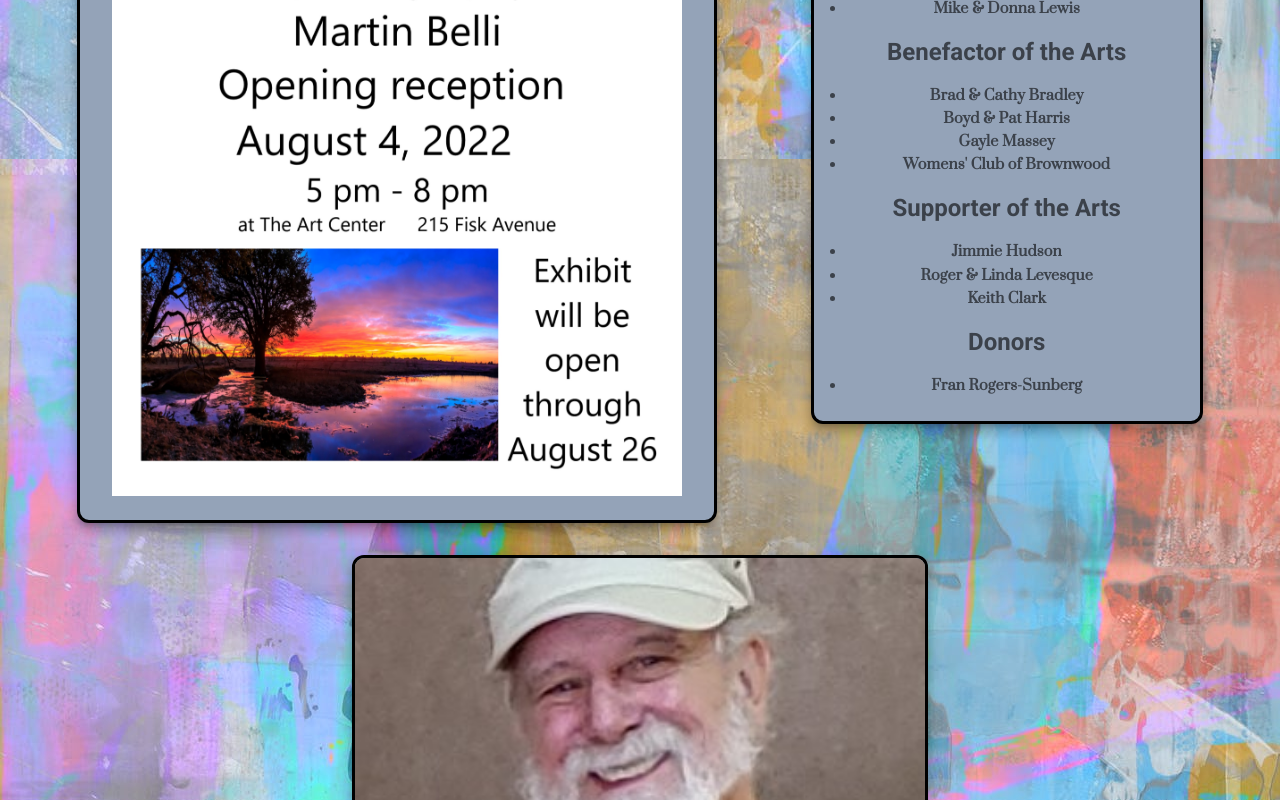
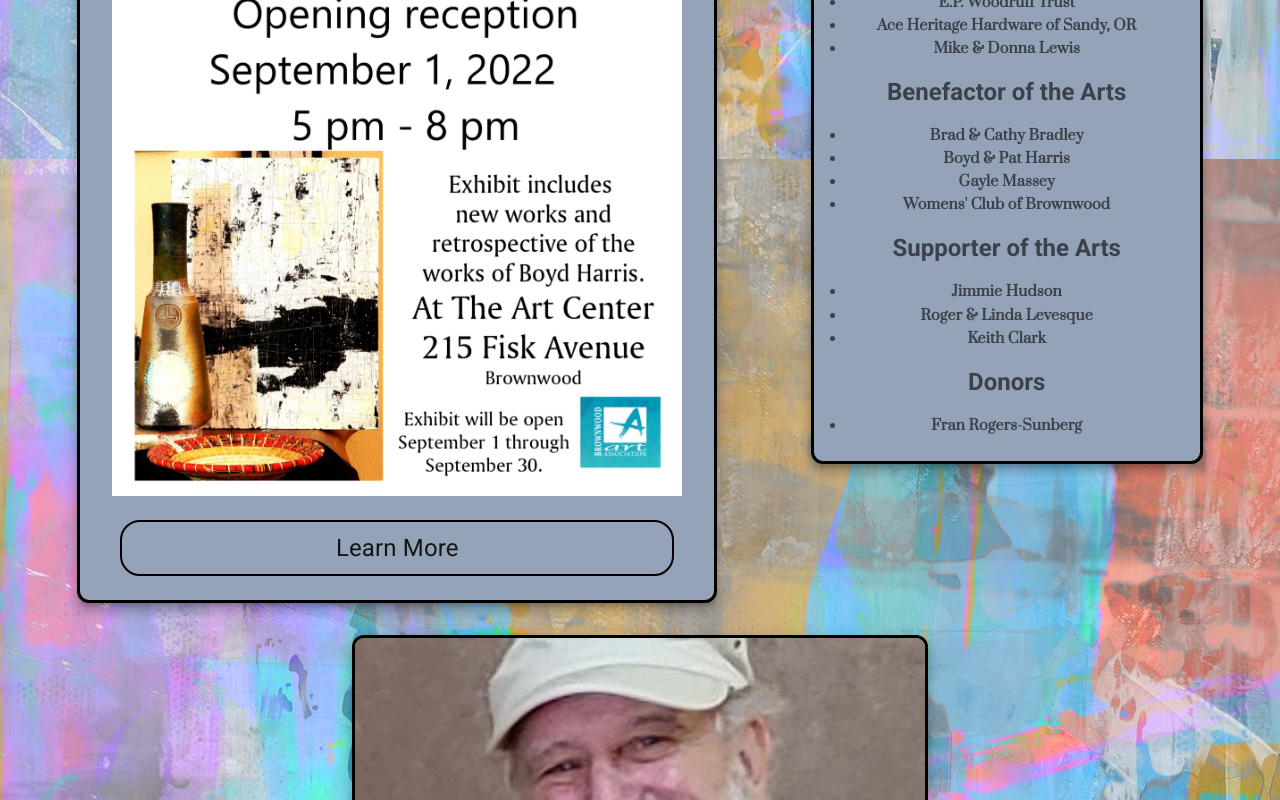
Before and after one commit to Jonathan-Day-Dev/bwd-art, a React (Create React App) app: page / in a window 1280 px wide. Shown: the part 1141-1941 px from the top of the page. Built offline with nearby package versions, Linux system fonts and the light colour scheme.

Commit message:
new cover page

```diff
--- a/src/components/Board/Board.js
+++ b/src/components/Board/Board.js
@@ -1,4 +1,5 @@
-import belli from "../../assets/new/belli.jpg";
+// import belli from "../../assets/new/belli.jpg";
+import boyd from "../../assets/boydharrisposter.jpg";
 
 import CustomCard from "../UI/CustomCard";
 
@@ -6,11 +7,11 @@ const Board = () => {
   return (
     <CustomCard
       maxWth={{ xs: "80%", lg: "50%", xl: "40%" }}
-      title="Martin Belli Exhibit"
+      title="Boyd Harris Exhibit"
       body={
-        <img src={belli} alt="The Art of Fiber" />
+        <img src={boyd} alt="Boyd Harris Exhibit" />
       }
-      learn={false}
+      learn={true}
     />
   );
 };
--- a/src/components/Event/components/event_data.js
+++ b/src/components/Event/components/event_data.js
@@ -1,11 +1,9 @@
 import bobsw from "../../../assets/bobsw.jpg";
 import camera from "../../../assets/camera.jpg";
 import chili from "../../../assets/chili.jpg";
-// import belli from "../../../assets/belli.jpg";
 import boyd from "../../../assets/boyd.jpg";
-import textileart from "../../../assets/textileart.jpg";
 
-import {Link} from "react-router-dom";
+// import {Link} from "react-router-dom";
 
 const events = [
   // {
@@ -21,20 +19,13 @@ const events = [
   //     phone: "",
   //     isInstructor: true,
   //   },
-  // {
-  //   title: '"Scenes from Brown County" Exhibit Reception by Martin Belli',
-  //   date: "August 4",
-  //   time: "5 pm - 8 pm",
-  //   img: belli,
-  //   description: "Martin Belli moved to Brownwood from New York in 1994. He is currently the Medical Director and Chief Pathologist at Hendrick Medical Center in Brownwood. \"Scenes from Brown County\" is Dr. Belli's first solo exhibit. Much of his photography is shot at his Brown County ranch."
+  //   {
+  //   title: "Fiber & Textile Artist Group - Theme is \"The Artist's Interpretaion of Recycling\"",
+  //   date: "August 19",
+  //   time: "2 pm",
+  //   description: <Link to="/programs">View Program</Link>,
+  //   img: textileart
   // },
-    {
-    title: "Fiber & Textile Artist Group - Theme is \"The Artist's Interpretaion of Recycling\"",
-    date: "August 19",
-    time: "2 pm",
-    description: <Link to="/programs">View Program</Link>,
-    img: textileart
-  },
   {
     title: "The Eclectic World of Boyd Harris Exhibit Reception",
     date: "September 1",
--- a/src/components/UI/CustomCard.js
+++ b/src/components/UI/CustomCard.js
@@ -3,8 +3,11 @@ import Card from "@mui/material/Card";
 import CardActions from "@mui/material/CardActions";
 import CardContent from "@mui/material/CardContent";
 import CardMedia from "@mui/material/CardMedia";
-import Button from "@mui/material/Button";
+// import Button from "@mui/material/Button";
 import Typography from "@mui/material/Typography";
+
+// import {Link} from "react-router-dom";
+import { Link } from "@mui/material";
 
 const CustomCard = (props) => {
   return (
@@ -44,9 +47,47 @@ const CustomCard = (props) => {
           {props.body}
         </Typography>
       </CardContent>
-      {props.learn && <CardActions>
-        <Button size="small">Learn More</Button>
-      </CardActions>}
+      {props.learn && (
+        <CardActions>
+          {/* <Button size="small" color="info">Learn More</Button> */}
+          <Link
+            href="/event"
+            underline="hover"
+            color="info"
+            sx={{
+              textAlign: "center",
+              width: "100%",
+              fontSize: "1.5rem",
+              border: "2px solid black",
+              marginLeft: "2rem",
+              marginRight: "2rem",
+              marginBottom: "1rem",
+              paddingTop: "0.5rem",
+              paddingBottom: "0.5rem",
+              borderRadius: "20px",
+            }}
+          >
+            Learn More
+          </Link>
+          {/* <Typography
+            variant={Link}
+            href="/programs"
+            underline="hover"
+            sx={{
+              textAlign: "center",
+              width: "100%",
+              fontSize: "1.5rem",
+              border: "2px solid black",
+              marginLeft: "2rem",
+              marginRight: "2rem",
+              marginBottom: "1rem",
+              borderRadius: "20px"
+            }}
+          >
+            Learn More
+          </Typography> */}
+        </CardActions>
+      )}
     </Card>
   );
 };
```
Also changed, not shown: src/assets/boydharrisposter.jpg (added), 1 other file (tests, documents, lock files or other folders).
